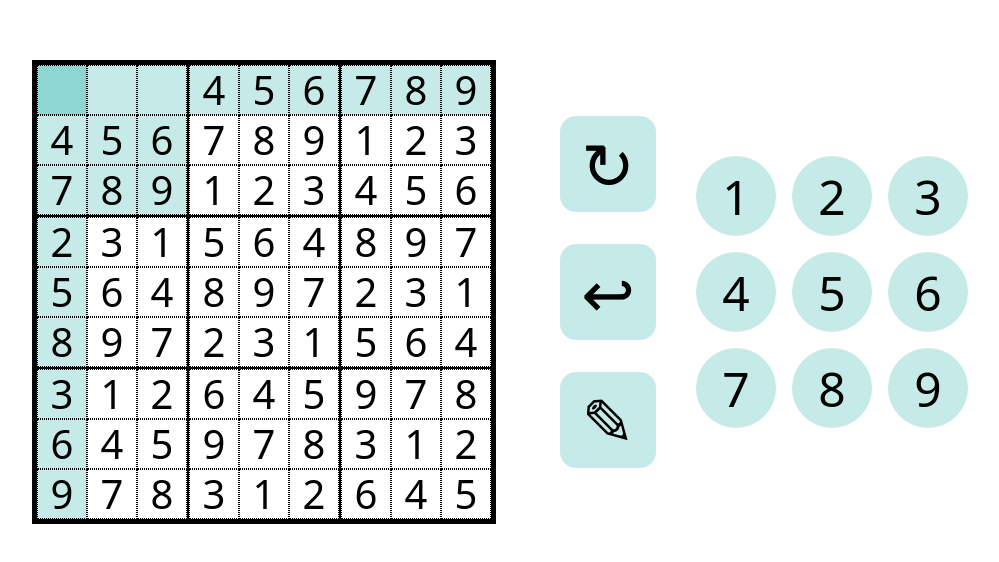
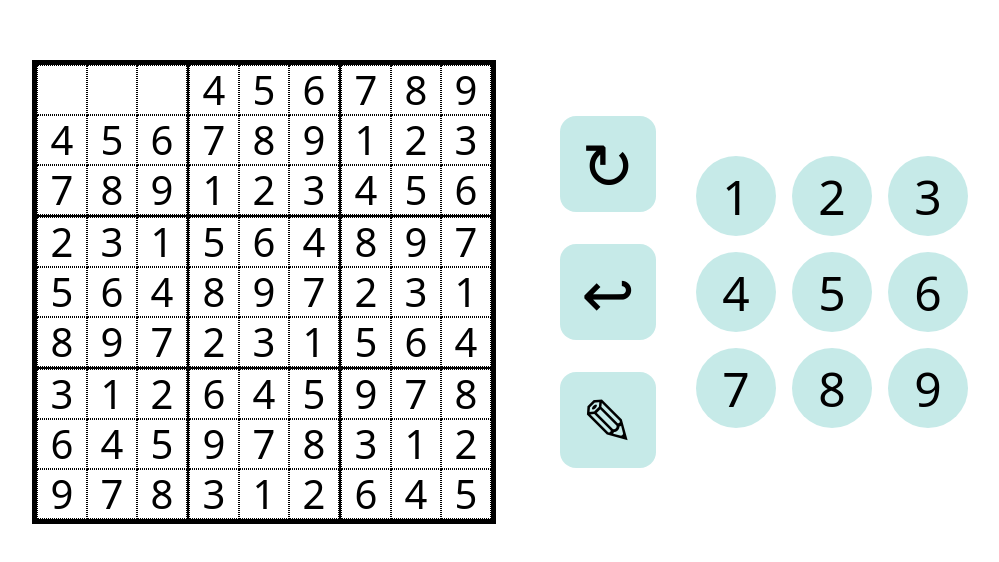
Before and after one commit to sebapereira111/sudoku, a React app: page / in a window 1280 px wide. Shown: the part 108-670 px from the top of the page, without its empty margins (136-1135 px from the left). Built offline with nearby package versions, Linux system fonts and the light colour scheme; the HTML template or start-up script is replaced by a standard one.

Commit message:
Modificacion para que inicie con el tablero sin nada seleccionado

```diff
--- a/src/App.jsx
+++ b/src/App.jsx
@@ -8,7 +8,7 @@ function App() {
     const tableroInicial = validTest;
     const [tableroActual, setTableroActual] = useState(tableroInicial);
     const [boxSeleccionado, setBoxSeleccionado] = useState({
-        filaBloqueIndex: 0,
+        filaBloqueIndex: 3,
         colBloqueIndex: 0,
         filaBoxIndex: 0,
         colBoxIndex: 0
--- a/src/components/controles/Controles.jsx
+++ b/src/components/controles/Controles.jsx
@@ -2,7 +2,6 @@ import './Controles.css'
 import { inputChange } from '../../utils/inputChange';
 
 function Controles({ setTableroActual, tableroInicial, boxSeleccionado, apuntesActivados, setApuntesActivados, tableroActual, apuntes, setApuntes }) {
-    const valorSeleccionado = tableroInicial[boxSeleccionado.filaBloqueIndex][boxSeleccionado.colBloqueIndex][boxSeleccionado.filaBoxIndex][boxSeleccionado.colBoxIndex];
 
     function handleReiniciar(e) {
         e.stopPropagation();
--- a/src/utils/boxColors.js
+++ b/src/utils/boxColors.js
@@ -12,6 +12,11 @@ const classSelector = function(tableroActual, tableroInicial, filaBloqueIndex, c
     } else {
         // Texto azul es para los valores nuevos
         clase.push('texto-azul');
+    }
+
+    if (boxSeleccionado.filaBloqueIndex == 3) {
+        clase.push('fondo-general')
+        return clase.join(' ');
     }
 
     /* Despues definimos el color del bloque */
```
